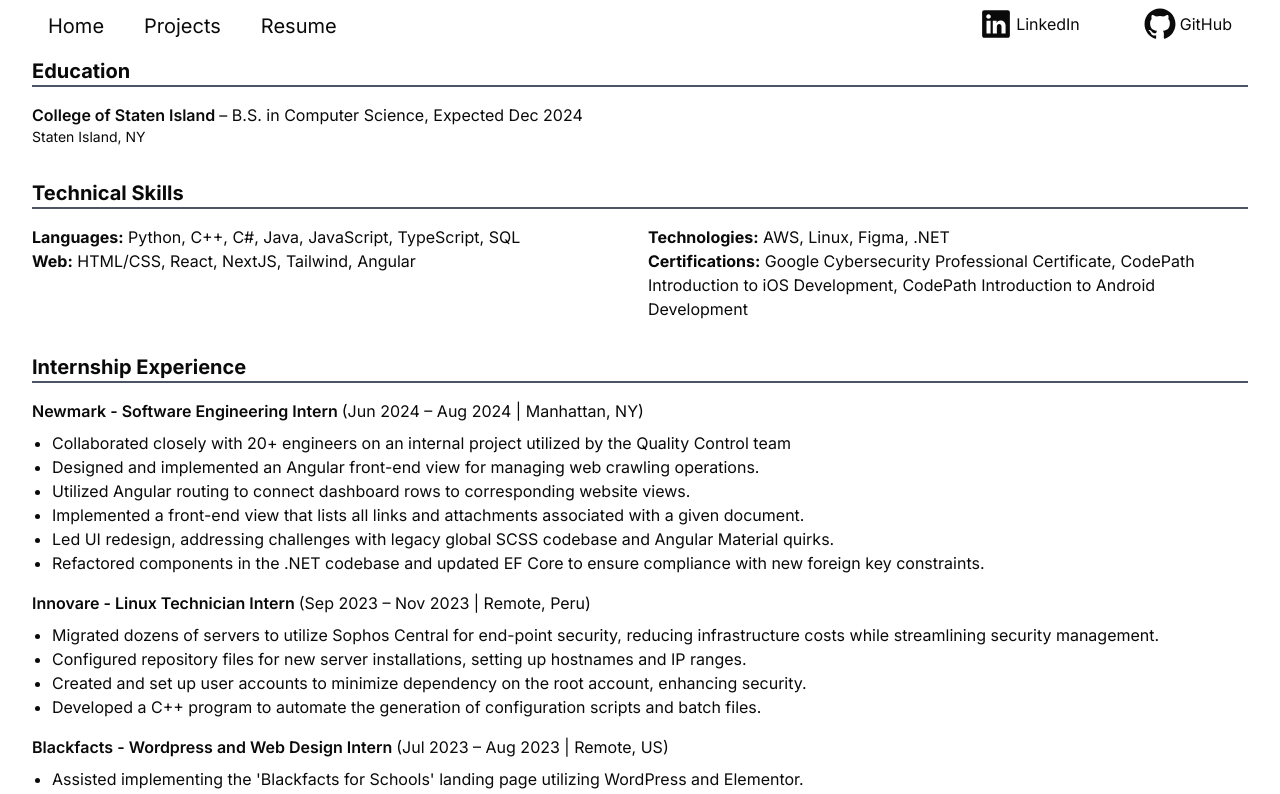
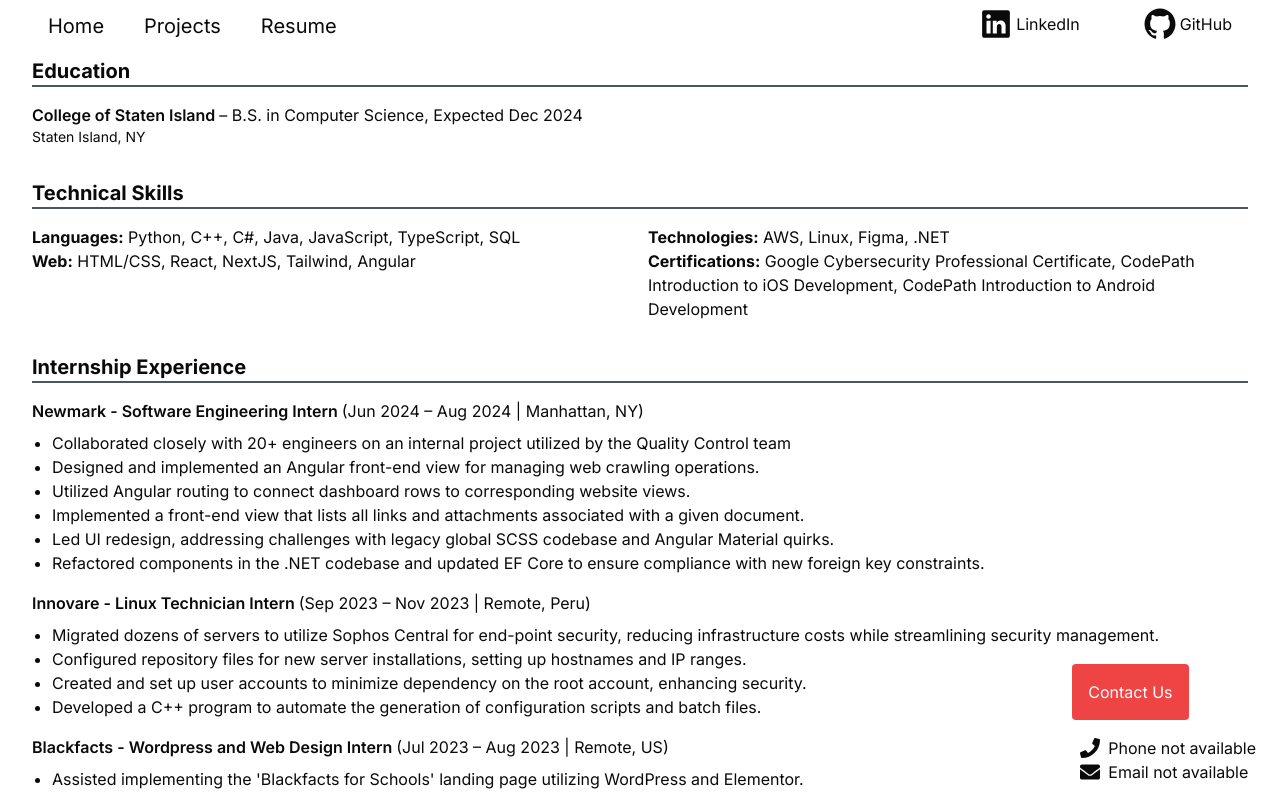
Before and after one commit to availe/Personal-Website-V2, a Next.js app: page /resume in a window 1280 px wide. Shown: the top 794 px of the page. Built offline with nearby package versions, Linux system fonts and the light colour scheme.

Commit message:
resume changes

```diff
--- a/src/app/resume/page.tsx
+++ b/src/app/resume/page.tsx
@@ -1,96 +1,20 @@
-import resumeData from "../../data/txt/resume-data";
+import ContactCTA from "@/components/btns/contact-cta";
+import ResumeContent from "./resume-content";
 
 export default function ResumePage() {
-  const headerStyle = "text-xl font-bold border-b-2 border-gray-600";
-
   return (
     <div className="container mx-auto px-8 flex flex-col gap-8 pt-4 md:pt-2">
-      {/* Education Section */}
-      <section>
-        <h2 className={headerStyle}>Education</h2>
-        <div className="mt-4">
-          <p className="font-semibold">
-            {resumeData.education.school}{" "}
-            <span className="font-normal">
-              &ndash; {resumeData.education.degree},{" "}
-              {resumeData.education.graduationDate}
-            </span>
-          </p>
-          <p className="md:text-sm">{resumeData.education.location}</p>
-        </div>
-      </section>
-
-      {/* Technical Skills Section */}
-      <section>
-        <h2 className={headerStyle}>Technical Skills</h2>
-        <div className="grid grid-cols-1 md:grid-cols-2 gap-4 mt-4">
-          <div className="contents md:block">
-            <p>
-              <strong>Languages:</strong>{" "}
-              {resumeData.technicalSkills.languages.join(", ")}
-            </p>
-            <p>
-              <strong>Web:</strong> {resumeData.technicalSkills.web.join(", ")}
-            </p>
-          </div>
-          <div className="contents md:block">
-            <p>
-              <strong>Technologies:</strong>{" "}
-              {resumeData.technicalSkills.technologies.join(", ")}
-            </p>
-            <p>
-              <strong>Certifications:</strong>{" "}
-              {resumeData.technicalSkills.certifications.join(", ")}
-            </p>
-          </div>
-        </div>
-      </section>
-
-      {/* Internship Experience Section */}
-      <section>
-        <h2 className={headerStyle}>Internship Experience</h2>
-        {resumeData.experience.map((exp, index) => (
-          <div id={exp.company.toLowerCase()} key={index} className="mt-4 scroll-mt-[55px]">
-            <p className="font-semibold">
-              {exp.company} - {exp.role}{" "}
-              <span className="font-normal">
-                ({exp.duration} | {exp.location})
-              </span>
-            </p>
-            <ul className="list-disc pl-5 mt-2">
-              {exp.responsibilities.map((task, i) => (
-                <li key={i}>{task}</li>
-              ))}
-            </ul>
-          </div>
-        ))}
-      </section>
-
-      {/* Projects Section */}
-      <section>
-        <h2 className={headerStyle}>Projects</h2>
-        {resumeData.projects.map((project, index) => (
-          <div key={index} className="mt-4">
-            <p className="font-semibold">
-              {project.title} -{" "}
-              <span className="font-normal">
-                {project.technologies.join(", ")} ({project.date})
-              </span>
-            </p>
-            <ul className="list-disc pl-5 mt-2">
-              {project.description.map((desc, i) => (
-                <li key={i}>{desc}</li>
-              ))}
-            </ul>
-          </div>
-        ))}
-      </section>
+      <ResumeContent />
 
       <div className="flex justify-center">
         <a href="/Rafael_Diaz_Resume.pdf" download className="text-center text-sm text-[#ec6240] hover:text-[#ffa07a] transition-colors duration-100 ease-in-out">
           Download as PDF
         </a>
       </div>
+
+      <div className="fixed bottom-4 right-4">
+        <ContactCTA />
+        </div>
     </div>
   );
 }
--- /dev/null
+++ b/src/app/resume/resume-content.tsx
@@ -0,0 +1,94 @@
+import resumeData from "../../data/txt/resume-data";
+
+export default function ResumeContent() {
+  const headerStyle = "text-xl font-bold border-b-2 border-gray-600";
+
+  return (
+  <>
+    {/* Education Section */}
+    <section>
+      <h2 className={headerStyle}>Education</h2>
+      <div className="mt-4">
+        <p className="font-semibold">
+          {resumeData.education.school}{" "}
+          <span className="font-normal">
+            &ndash; {resumeData.education.degree},{" "}
+            {resumeData.education.graduationDate}
+          </span>
+        </p>
+        <p className="md:text-sm">{resumeData.education.location}</p>
+      </div>
+    </section>
+
+    {/* Technical Skills Section */}
+    <section>
+      <h2 className={headerStyle}>Technical Skills</h2>
+      <div className="grid grid-cols-1 md:grid-cols-2 gap-4 mt-4">
+        <div className="contents md:block">
+          <p>
+            <strong>Languages:</strong>{" "}
+            {resumeData.technicalSkills.languages.join(", ")}
+          </p>
+          <p>
+            <strong>Web:</strong> {resumeData.technicalSkills.web.join(", ")}
+          </p>
+        </div>
+        <div className="contents md:block">
+          <p>
+            <strong>Technologies:</strong>{" "}
+            {resumeData.technicalSkills.technologies.join(", ")}
+          </p>
+          <p>
+            <strong>Certifications:</strong>{" "}
+            {resumeData.technicalSkills.certifications.join(", ")}
+          </p>
+        </div>
+      </div>
+    </section>
+
+    {/* Internship Experience Section */}
+    <section>
+      <h2 className={headerStyle}>Internship Experience</h2>
+      {resumeData.experience.map((exp, index) => (
+        <div
+          id={exp.company.toLowerCase()}
+          key={index}
+          className="mt-4 scroll-mt-[55px]"
+        >
+          <p className="font-semibold">
+            {exp.company} - {exp.role}{" "}
+            <span className="font-normal">
+              ({exp.duration} | {exp.location})
+            </span>
+          </p>
+          <ul className="list-disc pl-5 mt-2">
+            {exp.responsibilities.map((task, i) => (
+              <li key={i}>{task}</li>
+            ))}
+          </ul>
+        </div>
+      ))}
+    </section>
+
+    {/* Projects Section */}
+    <section>
+      <h2 className={headerStyle}>Projects</h2>
+      {resumeData.projects.map((project, index) => (
+        <div key={index} className="mt-4">
+          <p className="font-semibold">
+            {project.title} -{" "}
+            <span className="font-normal">
+              {project.technologies.join(", ")} ({project.date})
+            </span>
+          </p>
+          <ul className="list-disc pl-5 mt-2">
+            {project.description.map((desc, i) => (
+              <li key={i}>{desc}</li>
+            ))}
+          </ul>
+        </div>
+      ))}
+    </section>
+  </>
+  )
+}
--- /dev/null
+++ b/src/components/btns/contact-cta.tsx
@@ -0,0 +1,68 @@
+"use client";
+
+import { FaPhone, FaEnvelope } from "react-icons/fa";
+
+interface Contact {
+  icon: React.ComponentType<{ size: number }>;
+  href: string;
+  label: string;
+  iconSize: number;
+}
+
+const ContactItem: React.FC<Contact> = ({
+  icon: Icon,
+  href,
+  label,
+  iconSize,
+}) => {
+  return (
+    <a href={href} className="mx-2 hover:underline flex items-center">
+      <Icon size={iconSize} />
+      <span className="ml-2">{label}</span>
+    </a>
+  );
+};
+
+const ContactCTA: React.FC = () => {
+  const phoneNumber = process.env.NEXT_PUBLIC_PHONE || "Phone not available";
+  const emailAddress = process.env.NEXT_PUBLIC_EMAIL || "Email not available";
+
+  const contactDetails: Contact[] = [
+    {
+      icon: FaPhone,
+      href: `tel:${phoneNumber}`,
+      label: phoneNumber,
+      iconSize: 20,
+    },
+    {
+      icon: FaEnvelope,
+      href: `mailto:${emailAddress}`,
+      label: emailAddress,
+      iconSize: 20,
+    },
+  ];
+
+  return (
+    <div>
+      <button
+        className="bg-red-500 hover:bg-red-600 text-white p-4 rounded"
+        onClick={() => alert("Contact Us")}
+      >
+        Contact Us
+      </button>
+      <div className="mt-4">
+        {contactDetails.map((contact, index) => (
+          <ContactItem
+            key={index}
+            icon={contact.icon}
+            href={contact.href}
+            label={contact.label}
+            iconSize={contact.iconSize}
+          />
+        ))}
+      </div>
+    </div>
+  );
+};
+
+export default ContactCTA;
```
